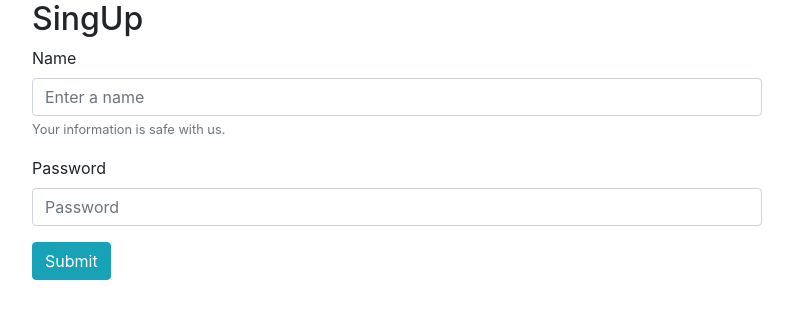
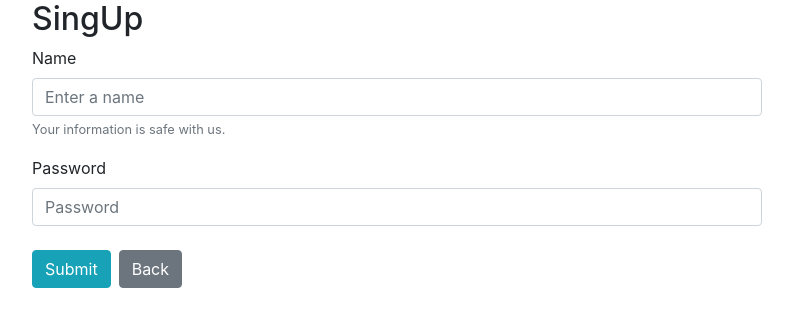
Before and after one commit to GHCampanez/chat-frontend, a React (Create React App) app: page /signup in a window 1280 px wide. Shown: the top 326 px of the page, without its empty margins (53-846 px from the left). Built offline with nearby package versions, Linux system fonts and the light colour scheme; no server answers.

Commit message:
back button

```diff
--- a/src/components/Register.jsx
+++ b/src/components/Register.jsx
@@ -67,6 +67,8 @@ class Register extends Component {
                                 <input onChange={(e) => this.handleInputChange(e)} type="password" className="form-control" value={this.state.password} id="password" name="password" placeholder="Password" />
                             </div>
                             <button type="submit" className="btn btn-info">Submit</button>
+                            <button type="button" onClick={() => this.props.history.push('/')} className="btn btn-secondary m-2">Back</button>
+
                         </form>
                     </div>
                 </div>
```
